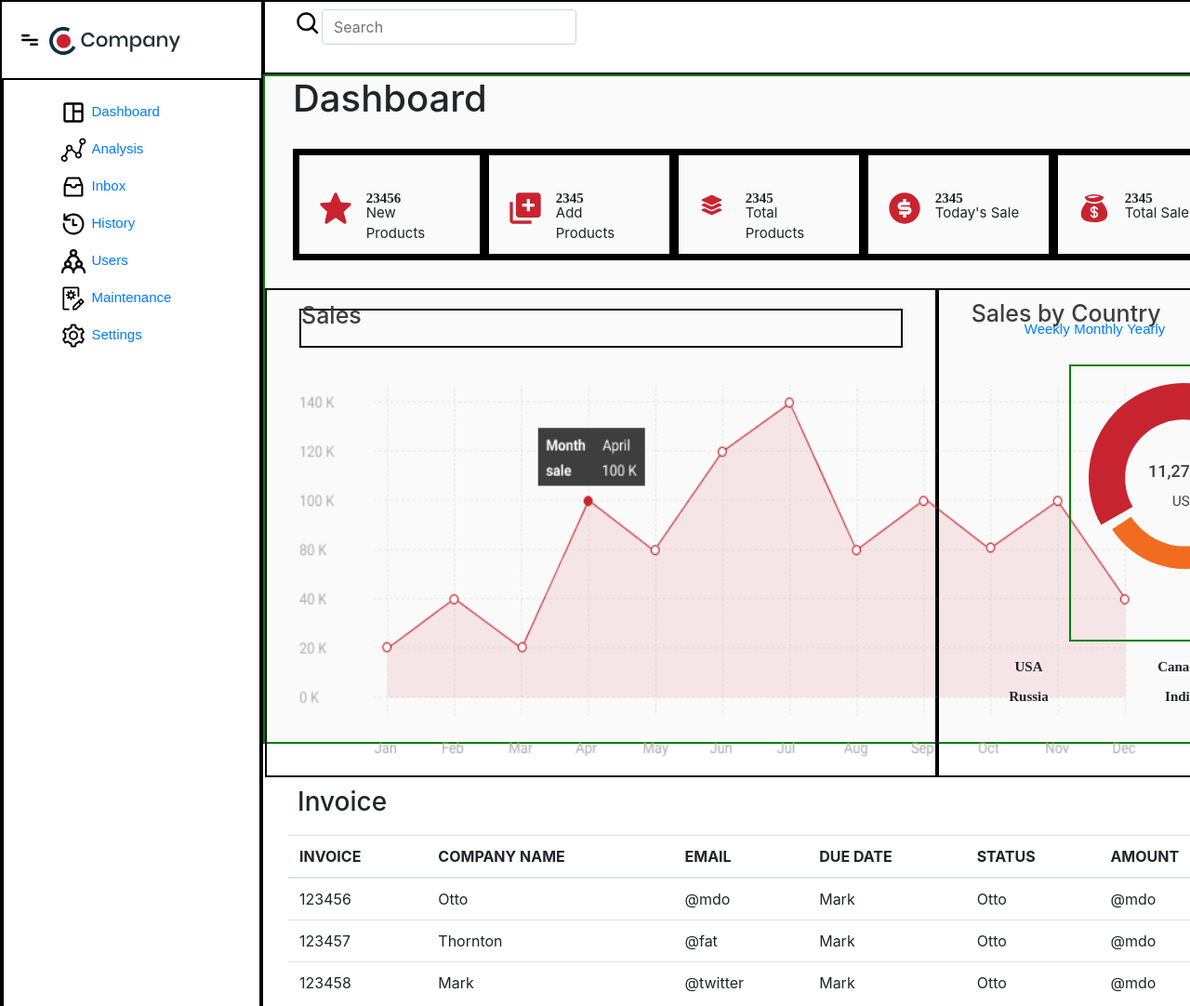
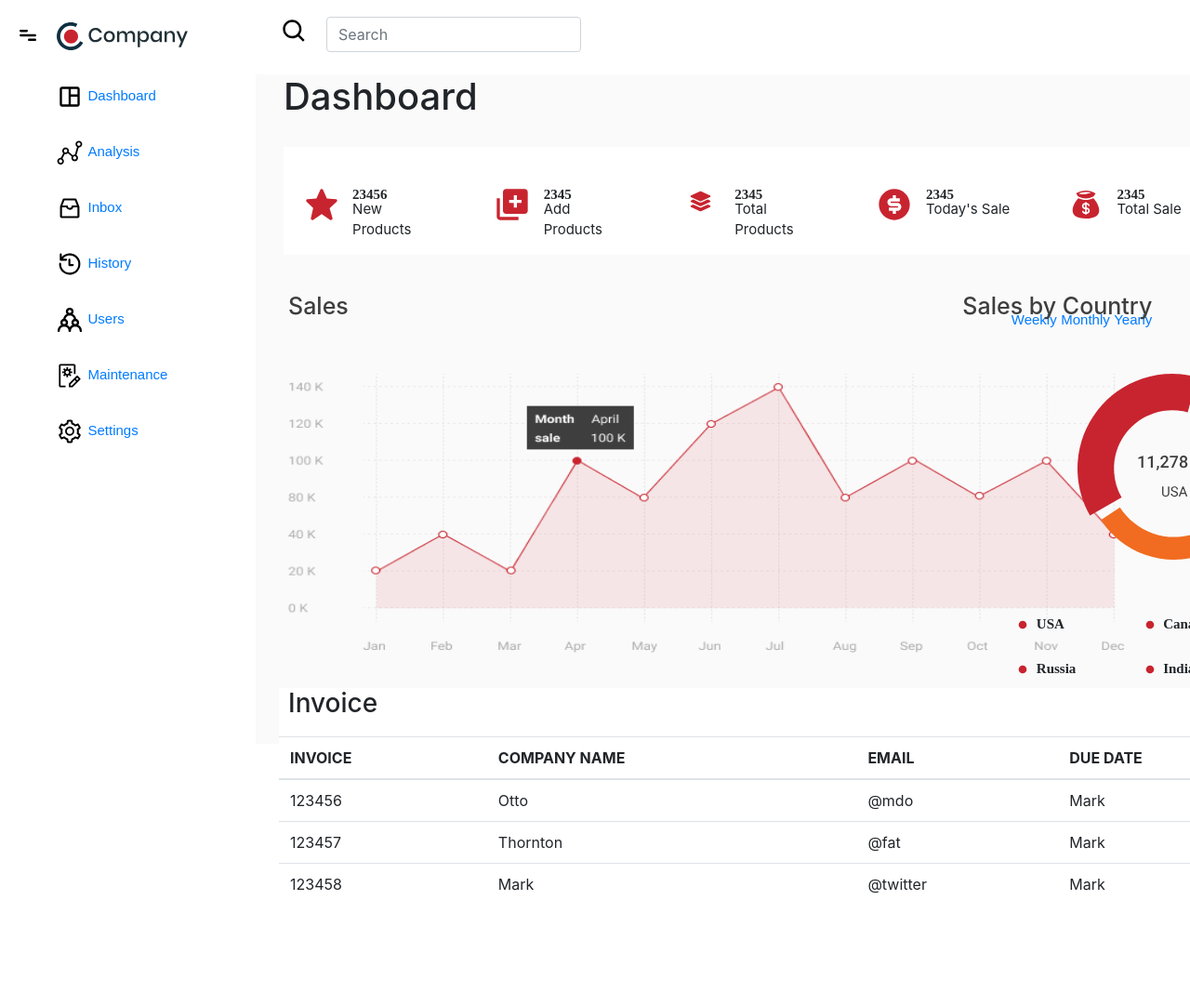
Before and after one commit to Anusha-1321/Frontend-Assignment, a plain HTML site: page dashboard.html in a window 1280 px wide. Shown: the top 1082 px of the page at 93% size. After the commit the page ends 973 px from the top, so only its background shows below. Drawn offline with Linux system fonts and the light colour scheme; files whose address does not match are found by name.

Commit message:
end of day commit

```diff
--- a/css/innerpage.css
+++ b/css/innerpage.css
@@ -0,0 +1,315 @@
+.maindiv
+{
+    display:flex;
+}
+.leftdiv
+{
+    border:2px solid black;
+}
+/* .rightdiv
+{
+    background-color:cadetblue;
+} */
+.logo
+{
+    margin:17px;
+}
+.nav
+{
+    border:2px solid black;
+    width: 1560px;
+    height: 80px;
+}
+
+/*
+.sidebar
+{
+    position: fixed;
+    top:0px;
+    left:0px;
+    border: 2px solid black;
+    height: 100%;
+    width:250px;
+}
+
+.div1
+{
+    display:flex;
+    align-items:right;
+    border: 2px solid black;
+    height:60px;
+    width:200px;
+    margin-left:15px;
+    margin-top:11px;
+}
+
+.div1d1
+{
+    margin: 10px;
+    width: 18px;
+    height: 12px;
+
+}
+.div1d2
+{
+    margin: 10px;
+    width: 142px;
+    height: 30px;
+    border: 1px solid black;
+}
+
+.topnav
+{
+    position: fixed;
+    top:0px;
+    left:250px;
+    border: 2px solid black;
+    height: 70px;
+    width: 100%;
+}
+
+.nav
+{
+    display:flex;
+
+}
+.search
+{
+    display:flex;
+    border: 2px solid black;
+    width:200px;
+    margin:12px;
+}
+.simg img
+{
+    margin:10px;
+    width: 16px;
+    height: 16px;
+}
+.stext
+{
+    margin:10px;
+    width: 49px;
+height: 21px;
+}
+*/
+.profile
+{
+    display:flex;
+    border: 2px solid black;
+    width:200px;
+    align-items:center;
+    /* margin: 0 1250px; */
+}
+.pimg1 img
+{
+    margin:10px;
+    width: 22px;
+    height: 21px;
+}
+.pimg2 img
+{
+    width: 44px;
+    height: 44px;
+    margin:10px
+}
+.ptext
+{
+    width: 68px;
+    height: 21px;
+}
+.pimg3 img
+{
+    width: 15px;
+    height:15px;
+}
+
+.list
+{
+    border: 2px solid black;
+    margin: 30px 20px;
+}
+.ul
+{
+    list-style: none;
+    width: 235px;
+    height: 500px;
+    /* margin:20px; */
+    /* margin-bottom: 50px;; */
+}
+a
+{
+    text-decoration: none;
+    font: 15px Arial, sans-serif;
+}
+.ul li
+{
+    margin-bottom: 30px;
+    color: #3E3E3E;
+}
+.ul li img
+{
+    height: 30px;
+    width:30px
+}
+
+.main
+{
+    border: 2px solid black;
+    /* margin-top: 70px;
+    margin-left: 250px; */
+    height:90vh;
+    width: 85vw;
+    background-color:#FAFAFA;
+
+}
+h1
+{
+    margin-top: 150px;
+    margin-left: 30px;
+}
+.total
+{
+    margin:30px;
+    border: 2px solid black;
+    display:flex;
+    justify-content: space-between;
+}
+.total1
+{
+    border: 5px solid black;
+    width: 219px;
+    height: 116px;
+    display:flex;
+    align-items: center;
+    background-color: white;
+}
+.img
+{
+    margin:10%;
+    width: 33px;
+    height: 33px;
+}
+.text
+{
+    width: 94px;
+    height: 20px;
+    font-size: 15px
+}
+span
+{
+    font-weight: bold;
+    font-family: "Times New Roman", Times, serif;
+    font-size: 30px;
+    line-height: 0.5;
+
+}
+.total2
+{
+    border: 5px solid black;
+    width: 219px;
+    height: 116px;
+    display:flex;
+    align-items: center;
+    background-color: white;
+}
+.total3
+{
+    border: 5px solid black;
+    width: 219px;
+    height: 116px;
+    display:flex;
+    align-items: center;
+    background-color: white;
+}
+.total4
+{
+    border: 5px solid black;
+    width: 219px;
+    height: 116px;
+    display:flex;
+    align-items: center;
+    background-color: white;
+}
+.total5
+{
+    border: 5px solid black;
+    width: 219px;
+    height: 116px;
+    display:flex;
+    align-items: center;
+    background-color: white;
+}
+
+.line
+{
+    border: 2px solid black;
+}
+.pie
+{
+    border: 2px solid black;
+
+}
+.sales
+{
+    margin: 20px;
+    display:flex;
+    border: 2px solid black;
+}
+.stext
+{
+    font-weight:500;
+    font-size:25px;
+    color: #3E3E3E;
+    line-height:0.4;
+
+}
+.btn
+{
+    margin-left: 700px;
+
+}
+.stext2
+{
+    font-weight:500;
+    font-size:25px;
+    color: #3E3E3E;
+    line-height:0.4;
+    margin:20px
+
+}
+.main
+{
+    border:2px solid green;
+}
+.tab
+{
+    margin: 10px ;
+}
+.tabhead
+{
+    margin:10px;
+    display: flex;
+    justify-content: space-between;
+}
+.piec
+{
+    margin-top: 50px;
+    margin-left: 125px;
+    width: 385px;
+    height: 250px;
+    border:2px solid green;
+}
+/* .red
+{
+    background-color: red;
+    height: 15px;
+    width: 15px;
+     border: 1px solid black;
+    border-radius: 50%;
+
+} */
+span
+{
+    font-size: 15px;
+}
--- a/css/styledash.css
+++ b/css/styledash.css
@@ -4,7 +4,7 @@
 }
 .leftdiv
 {
-    border:2px solid black;
+    /* border:2px solid black; */
 }
 /* .rightdiv
 {
@@ -12,11 +12,11 @@
 } */
 .logo
 {
-    margin:20px;
+    margin:17px;
 }
 .nav
 {
-    border:2px solid black;
+    /* border:2px solid black; */
     width: 1560px;
     height: 80px;
 }
@@ -96,10 +96,10 @@ height: 21px;
 .profile
 {
     display:flex;
-    border: 2px solid black;
+    /* border: 2px solid black; */
     width:200px;
     align-items:center;
-    margin: 0 1250px;
+    /* margin: 0 1250px; */
 }
 .pimg1 img
 {
@@ -126,23 +126,27 @@ height: 21px;
 
 .list
 {
-    border: 2px solid black;
+    /* border: 2px solid black; */
+    margin: 30px 20px;
 }
 .ul
 {
     list-style: none;
     width: 235px;
-    height: 1279px;
-    margin:20px;
+    height: 500px;
+    /* margin:20px; */
+    /* margin-bottom: 50px;; */
 }
 a
 {
     text-decoration: none;
     font: 15px Arial, sans-serif;
+
 }
 .ul li
 {
-    margin-bottom: 10px;
+    margin-bottom: 30px;
+    color: #3E3E3E;
 }
 .ul li img
 {
@@ -152,32 +156,34 @@ a
 
 .main
 {
-    border: 2px solid black;
+    /* border: 2px solid black; */
     /* margin-top: 70px;
     margin-left: 250px; */
     height:90vh;
     width: 85vw;
-    background-color: #FAFAFA;
+    background-color:#FAFAFA;
 
 }
 h1
 {
-    margin:30px;
+    margin-top: 150px;
+    margin-left: 30px;
 }
 .total
 {
     margin:30px;
-    border: 2px solid black;
+    /* border: 2px solid black; */
     display:flex;
     justify-content: space-between;
 }
 .total1
 {
-    border: 5px solid black;
+    /* border: 5px solid black; */
     width: 219px;
     height: 116px;
     display:flex;
     align-items: center;
+    background-color: white;
 }
 .img
 {
@@ -201,52 +207,55 @@ span
 }
 .total2
 {
-    border: 5px solid black;
+    /* border: 5px solid black; */
     width: 219px;
     height: 116px;
     display:flex;
     align-items: center;
-    background-color: #FAFAFA;
+    background-color: white;
 }
 .total3
 {
-    border: 5px solid black;
+    /* border: 5px solid black; */
     width: 219px;
     height: 116px;
     display:flex;
     align-items: center;
+    background-color: white;
 }
 .total4
 {
-    border: 5px solid black;
+    /* border: 5px solid black; */
     width: 219px;
     height: 116px;
     display:flex;
     align-items: center;
+    background-color: white;
 }
 .total5
 {
-    border: 5px solid black;
+    /* border: 5px solid black; */
     width: 219px;
     height: 116px;
     display:flex;
     align-items: center;
+    background-color: white;
 }
 
 .line
 {
-    border: 2px solid black;
+    /* border: 2px solid black; */
 }
 .pie
 {
-    border: 2px solid black;
+    /* border: 2px solid black; */
 
 }
 .sales
 {
     margin: 20px;
     display:flex;
-    border: 2px solid black;
+    /* border: 2px solid black; */
 }
 .stext
 {
@@ -272,10 +281,13 @@ span
 }
 .main
 {
-    border:2px solid green;
+    /* border:2px solid green; */
 }
-.tab{
+.tab
+{
     margin: 10px ;
+    background-color: white;
+    width:1550px;
 }
 .tabhead
 {
@@ -288,18 +300,18 @@ span
     margin-top: 50px;
     margin-left: 125px;
     width: 385px;
-    height: 298px;
-    border:2px solid green;
+    height: 250px;
+    /* border:2px solid green; */
 }
-.red
+/* .red
 {
     background-color: red;
     height: 15px;
     width: 15px;
-    /* border: 1px solid black;   */
+     border: 1px solid black;
     border-radius: 50%;
 
-}
+} */
 span
 {
     font-size: 15px;
--- a/dashboard.html
+++ b/dashboard.html
@@ -10,7 +10,7 @@
         <div class="leftdiv">
             <div class="container-fluid logo">
                 <a class="navbar-brand" href="#">
-                  <img src="D:\Projects\HTML Training Assignment\images\menu-bar.svg" alt="Logo" width="30" height="24" class="d-inline-block align-text-top">
+                  <img src="D:\Projects\HTML Training Assignment\images\menu-bar.svg" alt="Logo" width="30" height="24" class="d-inline-block align-text-top" style="margin-right:10px;">
                   <img src="D:\Projects\HTML Training Assignment\images\header-logo.svg" alt="header-logo">
                 </a>
               </div>
@@ -48,11 +48,11 @@
             </div>
         </div>
         <div class="rightdiv">
-            <nav class="navbar bg-body-tertiary nav">
-                <div class="container-fluid">
+            <nav class="navbar bg-body-tertiary nav justify-content-between">
+                <div>
                   <form class="d-flex" role="search">
-                    <img src="D:\Projects\HTML Training Assignment\images\search-icon.svg" alt="search-icon" height="30px" width="30px">
-                    <input class="form-control me-2" type="search" placeholder="Search" aria-label="Search">
+                    <img src="D:\Projects\HTML Training Assignment\images\search-icon.svg" alt="search-icon" height="30px" width="30px" style="margin: 10px;">
+                    <input class="form-control me-2" type="search" placeholder="Search" aria-label="Search" style="margin: 10px;">
                   </form>
                 </div>
                 <div class="profile">
@@ -119,7 +119,7 @@
                 </div>
 
 
-                <div class="container-fluid ">
+                <div class="container-fluid">
                     <!--Stack the columns on mobile by making one full-width and the other half-width -->
                     <div class="row">
                         <div class="col-md-8 line">
@@ -134,7 +134,7 @@
                             </div>
                         </div>
                         <img src="D:\Projects\HTML Training Assignment\images\data-graph.png" alt="sata-graph" style="margin: 20px; width: 900px;
-                        height: 400px;">
+                        height: 300px;">
                     </div>
 
                     <!-- column2 -->
@@ -147,25 +147,25 @@
                             <img src="D:\Projects\HTML Training Assignment\images\pie-chart.svg" alt="pie-chart">
                         </div>
                         <br>
-                        <div class="container text-center">
+                        <div class="container">
                             <div class="row">
-                              <div class="col">
-                                <span class="red"></span>
+                              <div class="col" style="margin-left:60px;">
+                                <img src="D:\Projects\HTML Training Assignment\images\radio-checked-icon.svg" alt="" style="height:20px; width:20px;">
                                 <span>USA</span>
                               </div>
-                              <div class="col">
-                                <span class="red"></span>
+                              <div class="col " >
+                                <img src="D:\Projects\HTML Training Assignment\images\radio-checked-icon.svg" alt="" style="height:20px; width:20px;">
                                <span>Canada</span>
                               </div>
                             </div>
                             <br>
                             <div class="row">
-                                <div class="col">
-                                    <span class="red"></span>
+                                <div class="col" style="margin-left:60px;">
+                                    <img src="D:\Projects\HTML Training Assignment\images\radio-checked-icon.svg" alt="" style="height:20px; width:20px;">
                                     <span>Russia</span>
                                 </div>
                                 <div class="col">
-                                    <span class="red"></span>
+                                    <img src="D:\Projects\HTML Training Assignment\images\radio-checked-icon.svg" alt="" style="height:20px; width:20px;">
                                     <span>India</span>
                                 </div>
                               </div>
```
Also changed, not shown: innerpage.html (+72 -2 lines).
